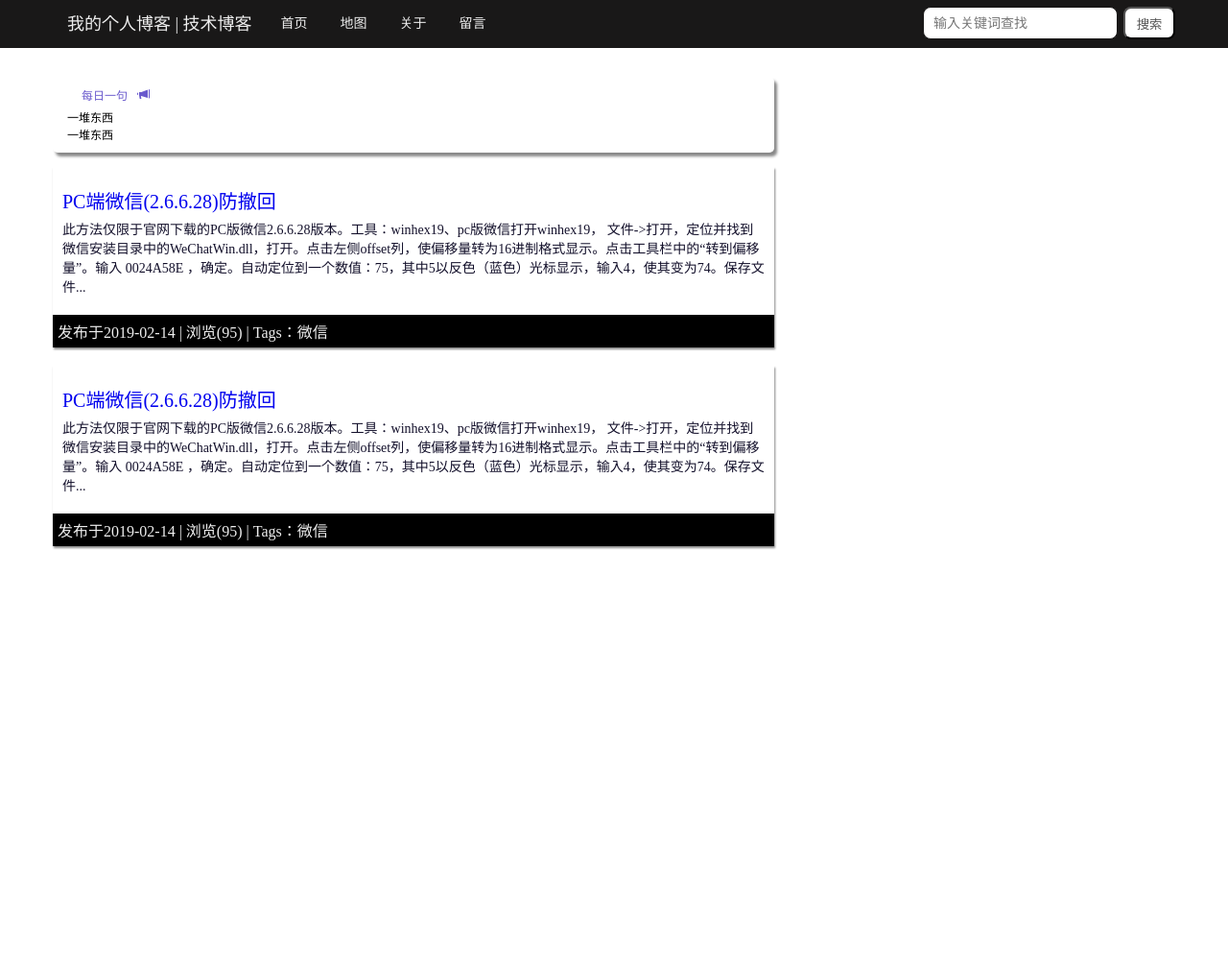
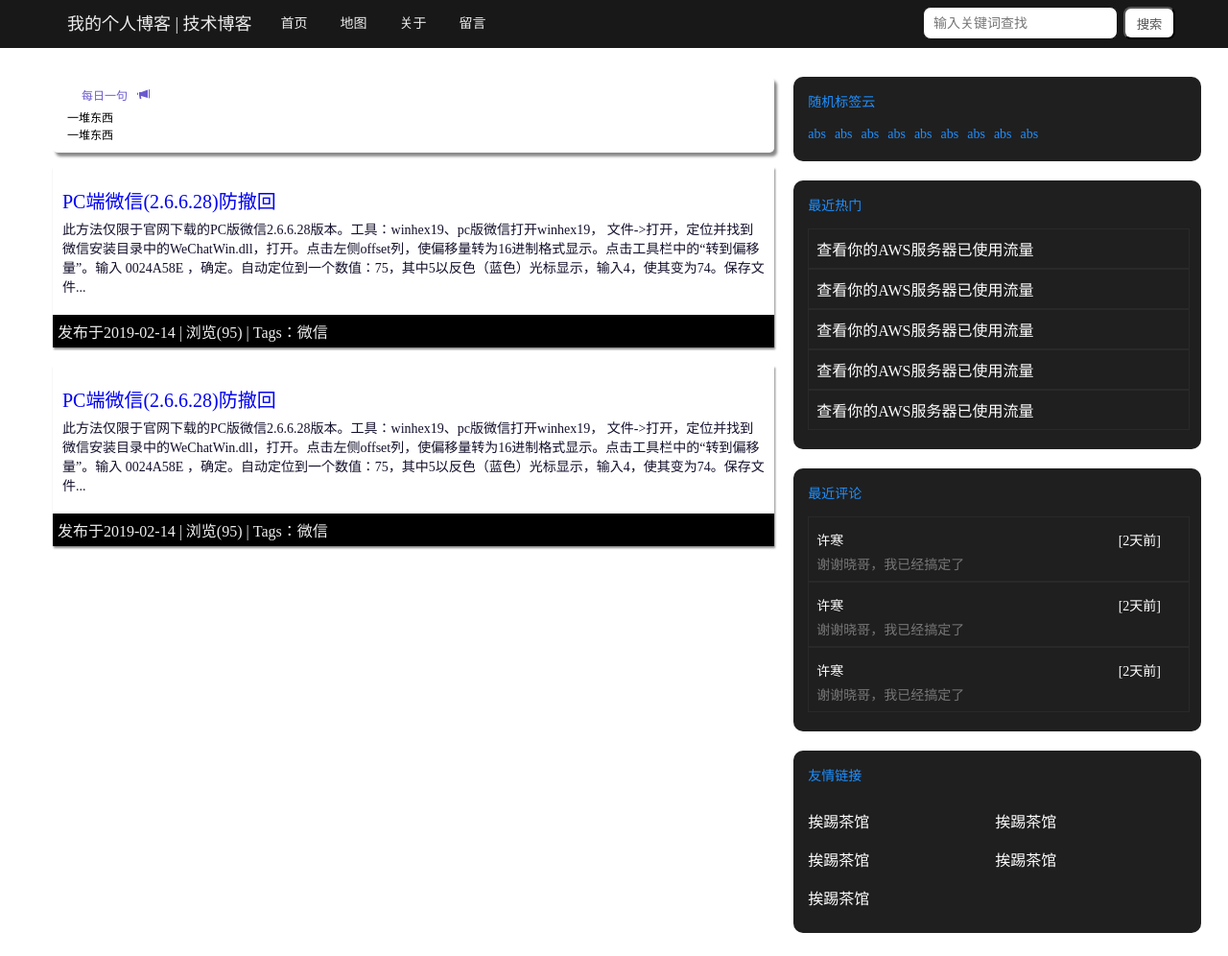
Before and after one commit to luminmei/blog, a plain HTML site: page page/index.html in a window 1280 px wide. Shown: the whole page at 96% size. Before the commit the page ends 800 px from the top, so only its background shows below. Drawn offline with nearby package versions, Linux system fonts and the light colour scheme.

Commit message:
右侧布局

```diff
--- a/page/css/base.css
+++ b/page/css/base.css
@@ -92,3 +92,65 @@ body {
     padding:0px 0px 0px 0px;
     box-sizing: border-box;
 }
+
+.right_module {
+    display: inline-block;
+    width:100%;
+    background:#1f1f1f;
+    color:#fff;
+    border-radius: 10px;
+    text-align: left;
+    padding:0px 12px 20px 15px;
+    margin-bottom:20px;
+}
+.right_module div {
+    display: block;
+    text-align: left;
+    font-size:14px;
+    padding:15px 5px 15px 0px ;
+    color:dodgerblue;
+}
+.right_module > a {
+    display: inline-block;
+    font-size:14px;
+    color:dodgerblue;
+   margin-right:5px;
+    text-decoration: none;
+}
+.right_module > ul > li{
+    list-style: none;
+    color:#fff;
+    padding:8px;
+    border:1px solid #292929;
+}
+.right_module > ul > li > a {
+    text-decoration: none;
+    color:#fff;
+}
+.right_module > ul > li > div {
+    padding:5px  0px;
+}
+.right_module > ul > li > div  > span {
+    font-size:14px;
+    color:#fff;
+}
+.right_module > ul > li > p {
+     font-size:14px;
+     color:#777;
+ }
+ .pull_right{
+     position:absolute;
+     right: 15px;
+ }
+
+.right_module > span {
+    display: inline-block;
+    width:48%;
+    height:30px;
+    margin-top:10px;
+}
+.right_module > span > a {
+    text-decoration: none;
+    color:#fff;
+    line-height:30px;
+}
--- a/page/index.html
+++ b/page/index.html
@@ -54,7 +54,62 @@
             </div>
         </div>
         <div class="content_right">
-
+            <div class="right_module">
+                <div>随机标签云</div>
+                <a href="">abs</a>
+                <a href="">abs</a>
+                <a href="">abs</a>
+                <a href="">abs</a>
+                <a href="">abs</a>
+                <a href="">abs</a>
+                <a href="">abs</a>
+                <a href="">abs</a>
+                <a href="">abs</a>
+            </div>
+            <div class="right_module">
+                <div>最近热门</div>
+                <ul>
+                    <li><a href="">查看你的AWS服务器已使用流量</a></li>
+                    <li><a href="">查看你的AWS服务器已使用流量</a></li>
+                    <li><a href="">查看你的AWS服务器已使用流量</a></li>
+                    <li><a href="">查看你的AWS服务器已使用流量</a></li>
+                    <li><a href="">查看你的AWS服务器已使用流量</a></li>
+                </ul>
+            </div>
+            <div class="right_module">
+                <div>最近评论</div>
+                <ul>
+                    <li>
+                        <div>
+                            <span>许寒</span>
+                            <span class="pull_right">[2天前]</span>
+                        </div>
+                        <p>谢谢晓哥，我已经搞定了</p>
+                    </li>
+                    <li>
+                        <div>
+                            <span>许寒</span>
+                            <span class="pull_right">[2天前]</span>
+                        </div>
+                        <p>谢谢晓哥，我已经搞定了</p>
+                    </li>
+                    <li>
+                        <div>
+                            <span>许寒</span>
+                            <span class="pull_right">[2天前]</span>
+                        </div>
+                        <p>谢谢晓哥，我已经搞定了</p>
+                    </li>
+                </ul>
+            </div>
+            <div class="right_module">
+                <div>友情链接</div>
+                <span><a href="">挨踢茶馆</a></span>
+                <span><a href="">挨踢茶馆</a></span>
+                <span><a href="">挨踢茶馆</a></span>
+                <span><a href="">挨踢茶馆</a></span>
+                <span><a href="">挨踢茶馆</a></span>
+            </div>
         </div>
     </div>
     <footer></footer>
```
